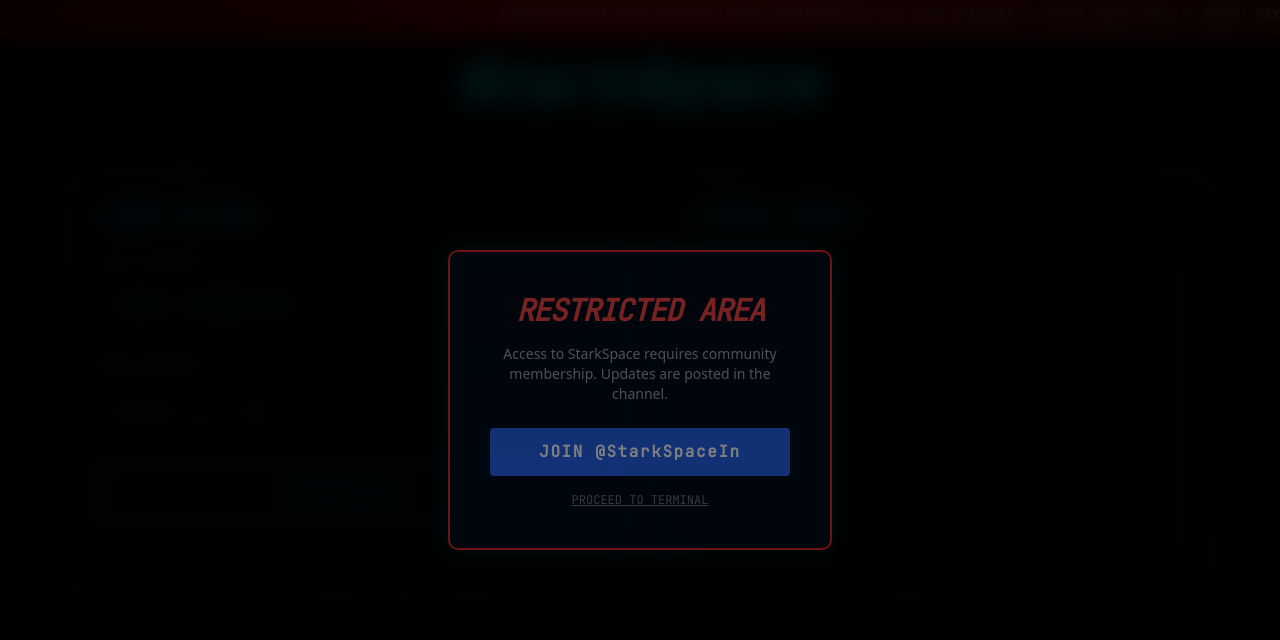
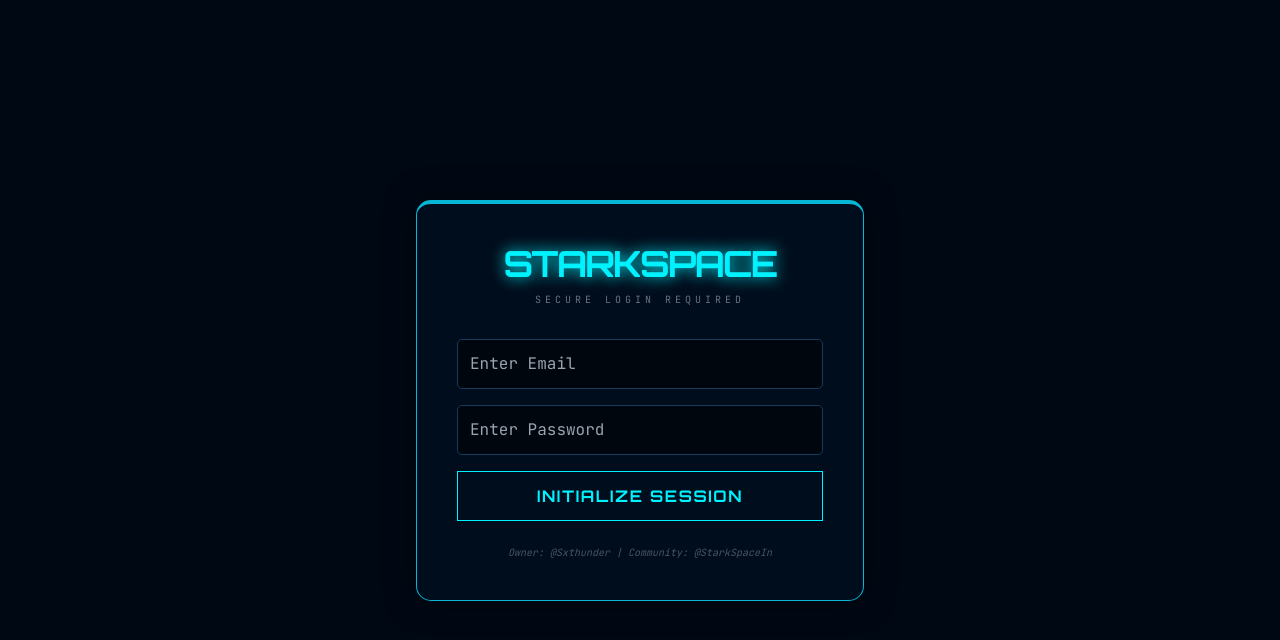
Before and after one commit to GoatThunder69/StarkExpo, a plain HTML site: page index.html in a window 1280 px wide. Drawn offline with nearby package versions, Linux system fonts and the light colour scheme.

Commit message:
Update index.html

```diff
--- a/index.html
+++ b/index.html
@@ -3,175 +3,220 @@
 <head>
     <meta charset="UTF-8">
     <meta name="viewport" content="width=device-width, initial-scale=1.0">
-    <title>StarkSpace OSINT | Private Terminal</title>
+    <title>StarkSpace OSINT | Login Required</title>
     <script src="https://cdn.tailwindcss.com"></script>
     <script src="https://cdnjs.cloudflare.com/ajax/libs/particles.js/2.0.0/particles.min.js"></script>
     <link href="https://fonts.googleapis.com/css2?family=Orbitron:wght@400;700&family=JetBrains+Mono&display=swap" rel="stylesheet">
     <style>
-        :root { --neon-blue: #00f2ff; --neon-red: #ff0033; }
+        :root { --neon-blue: #00f2ff; --neon-red: #ff0033; --neon-green: #00ff41; }
         body {
             margin: 0; background: #00050a; color: var(--neon-blue);
-            font-family: 'JetBrains Mono', monospace; overflow-x: hidden;
+            font-family: 'JetBrains Mono', monospace; overflow: hidden;
         }
         #particles-js { position: fixed; width: 100%; height: 100%; z-index: -1; }
 
-        /* Smooth 90FPS Feel */
+        /* Glassmorphism Classes */
         .glass-card {
-            background: rgba(0, 15, 30, 0.8); backdrop-filter: blur(15px);
-            border: 1px solid var(--neon-blue); border-radius: 10px;
-            box-shadow: 0 0 25px rgba(0, 242, 255, 0.1); transition: 0.3s ease;
+            background: rgba(0, 15, 30, 0.9); backdrop-filter: blur(15px);
+            border: 1px solid rgba(0, 242, 255, 0.2); border-radius: 15px;
+            box-shadow: 0 0 30px rgba(0, 0, 0, 0.5);
         }
-        .glass-card:hover { box-shadow: 0 0 40px rgba(0, 242, 255, 0.25); }
 
-        /* Top Broadcast */
+        /* Broadcast Alert */
         .broadcast-bar {
             background: linear-gradient(90deg, #660000, #ff0000, #660000);
-            color: white; padding: 6px 0; font-size: 13px; font-weight: bold;
-            text-transform: uppercase; border-bottom: 2px solid var(--neon-red);
-            overflow: hidden; white-space: nowrap; box-shadow: 0 0 20px #ff0000;
+            color: white; padding: 6px 0; font-size: 11px; font-weight: bold;
+            border-bottom: 2px solid var(--neon-red); overflow: hidden; white-space: nowrap;
         }
-        .scrolling-text { display: inline-block; animation: scrollText 18s linear infinite; }
+        .scrolling-text { display: inline-block; animation: scrollText 15s linear infinite; }
         @keyframes scrollText { 0% { transform: translateX(100%); } 100% { transform: translateX(-100%); } }
 
-        /* Neon Button */
-        .btn-execute {
-            background: transparent; border: 1px solid var(--neon-blue);
-            color: var(--neon-blue); font-family: 'Orbitron', sans-serif;
-            transition: 0.4s; position: relative; overflow: hidden;
-        }
-        .btn-execute:hover {
-            background: var(--neon-blue); color: #000; font-weight: bold;
-            box-shadow: 0 0 30px var(--neon-blue); transform: scale(1.02);
+        /* Login Container */
+        #login-screen {
+            position: fixed; inset: 0; z-index: 100; display: flex;
+            align-items: center; justify-content: center; background: #000814;
         }
 
-        /* Results JSON Styling */
-        .json-key { color: #ff00c8; }
-        .json-val { color: #fff; }
-        pre { scrollbar-width: thin; scrollbar-color: var(--neon-blue) transparent; }
+        .neon-input {
+            background: rgba(0,0,0,0.5); border: 1px solid #1a3a5a;
+            color: white; padding: 12px; width: 100%; border-radius: 5px; outline: none;
+        }
+        .neon-input:focus { border-color: var(--neon-blue); box-shadow: 0 0 10px var(--neon-blue); }
+
+        .btn-glow {
+            background: transparent; border: 1px solid var(--neon-blue);
+            padding: 12px; font-family: 'Orbitron'; cursor: pointer; transition: 0.3s;
+        }
+        .btn-glow:hover { background: var(--neon-blue); color: black; box-shadow: 0 0 20px var(--neon-blue); }
+
+        /* Dashboard Hidden by Default */
+        #main-dashboard { display: none; overflow-y: auto; height: 100vh; }
     </style>
 </head>
 <body>
 
-<div class="broadcast-bar">
-    <div class="scrolling-text">
-        [NOTIFICATION] JOIN OFFICIAL GROUP @StarkSpaceIn FOR FREE SEARCHES & LATEST OSINT TOOLS | OWNER: @Sxthunder | SYSTEM STATUS: 90FPS STABLE ONLINE
+<div id="particles-js"></div>
+
+<div id="login-screen">
+    <div class="glass-card p-10 w-full max-w-md mx-4 border-t-4 border-cyan-500 text-center">
+        <h1 class="text-4xl font-bold mb-2 tracking-tighter" style="font-family: 'Orbitron'; text-shadow: 0 0 15px var(--neon-blue);">STARKSPACE</h1>
+        <p class="text-[10px] text-gray-500 tracking-[0.4em] mb-8">SECURE LOGIN REQUIRED</p>
+
+        <form onsubmit="handleLogin(event)" class="space-y-4">
+            <input type="email" id="email" placeholder="Enter Email" class="neon-input" required>
+            <input type="password" id="pass" placeholder="Enter Password" class="neon-input" required>
+            <button type="submit" class="w-full btn-glow uppercase tracking-widest font-bold">Initialize Session</button>
+        </form>
+        <p class="mt-6 text-[10px] text-gray-600 italic">Owner: @Sxthunder | Community: @StarkSpaceIn</p>
     </div>
 </div>
 
-<div id="particles-js"></div>
+<div id="main-dashboard">
+    <div class="broadcast-bar">
+        <div class="scrolling-text uppercase">
+            ⚠️ SYSTEM LOGGED IN | JOIN @StarkSpaceIn FOR EXCLUSIVE ACCESS | OWNER: @Sxthunder | OSINT v3.0 ONLINE ⚠️
+        </div>
+    </div>
 
-<div id="popup" class="fixed inset-0 z-50 flex items-center justify-center bg-black/90 backdrop-blur-md">
-    <div class="glass-card p-10 text-center max-w-sm border-2 border-red-600 animate-pulse">
-        <h2 class="text-3xl font-bold text-red-500 mb-4 tracking-tighter italic">RESTRICTED AREA</h2>
-        <p class="text-sm text-gray-400 mb-6 font-sans">Access to StarkSpace requires community membership. Updates are posted in the channel.</p>
-        <div class="flex flex-col gap-4">
-            <a href="https://t.me/StarkSpaceIn" target="_blank" class="bg-blue-600 hover:bg-blue-500 text-white py-3 rounded font-black tracking-widest">JOIN @StarkSpaceIn</a>
-            <button onclick="closePopup()" class="text-xs text-gray-500 hover:text-white underline">PROCEED TO TERMINAL</button>
+    <div id="popup" class="fixed inset-0 z-[110] flex items-center justify-center bg-black/90 hidden">
+        <div class="glass-card p-8 text-center max-w-sm border-2 border-cyan-500">
+            <h2 class="text-2xl font-bold text-white mb-2 italic" style="font-family: 'Orbitron'">JOIN COMMUNITY</h2>
+            <p class="text-xs text-gray-400 mb-6">Support the project by joining our official Telegram channel.</p>
+            <div class="flex flex-col gap-3">
+                <a href="https://t.me/StarkSpaceIn" target="_blank" class="bg-blue-600 py-3 rounded font-bold">JOIN @StarkSpaceIn</a>
+                <button onclick="closePopup()" class="text-[10px] text-gray-500 underline">CLOSE TERMINAL</button>
             </div>
         </div>
     </div>
 
-<div class="container mx-auto px-4 py-6">
+    <div class="container mx-auto px-4 py-8">
         <header class="text-center mb-10">
-        <h1 class="text-5xl font-bold tracking-widest italic" style="font-family: 'Orbitron'; text-shadow: 0 0 15px var(--neon-blue);">StarkSpace</h1>
-        <p class="text-xs text-blue-400 mt-2 tracking-[0.5em]">SYSTEM OWNER: @Sxthunder</p>
+            <h1 class="text-5xl font-black italic tracking-tighter" style="font-family: 'Orbitron'; text-shadow: 0 0 20px var(--neon-blue);">STARKSPACE</h1>
+            <p class="text-[10px] text-blue-400 tracking-[0.6em] uppercase mt-2">OSINT Engine Powered by @Sxthunder</p>
         </header>
 
         <div class="grid lg:grid-cols-2 gap-8 max-w-6xl mx-auto">
-        <div class="glass-card p-8">
-            <div class="flex items-center mb-6">
-                <div class="w-2 h-2 bg-blue-400 rounded-full mr-2 shadow-lg shadow-blue-400 animate-ping"></div>
-                <h3 class="text-lg font-bold">QUERY BUILDER</h3>
-            </div>
+            <div class="glass-card p-6 border-l-4 border-cyan-500">
+                <h3 class="text-xs font-bold mb-6 flex items-center tracking-widest text-white">
+                    <span class="w-2 h-2 bg-cyan-500 rounded-full mr-3 animate-pulse"></span> SEARCH PARAMETERS
+                </h3>
 
-            <div class="space-y-6">
+                <div class="space-y-5">
                     <div>
-                    <label class="text-[10px] text-gray-400 block mb-2 uppercase tracking-widest">Select Database</label>
-                    <select id="apiType" class="w-full p-4 rounded bg-black/50 border border-blue-900 outline-none focus:border-cyan-400 transition-all cursor-pointer">
-                        <option value="mobile">MOBILE INFORMATION</option>
-                        <option value="aadhaar">AADHAAR VERIFICATION</option>
-                        <option value="vehicle">VEHICLE (RC) LOOKUP</option>
-                        <option value="rashan">RATION CARD INDEX</option>
+                        <label class="text-[10px] text-gray-500 block mb-1">SELECT MODULE</label>
+                        <select id="apiType" onchange="updatePlaceholder()" class="neon-input">
+                            <option value="mobile">Mobile Info</option>
+                            <option value="aadhaar">Aadhaar Data</option>
+                            <option value="gst">GST Information</option>
+                            <option value="telegram">Telegram ID Lookup</option>
+                            <option value="ifsc">IFSC Bank Search</option>
+                            <option value="rashan">Ration Card Data</option>
+                            <option value="vehicle">Vehicle (RC) Details</option>
                         </select>
                     </div>
 
                     <div>
-                    <label id="inputLabel" class="text-[10px] text-gray-400 block mb-2 uppercase tracking-widest">Input Parameter</label>
-                    <input type="text" id="userInput" placeholder="Waiting for input..." class="w-full p-4 rounded bg-black/50 border border-blue-900 outline-none focus:border-cyan-400 transition-all">
+                        <label class="text-[10px] text-gray-500 block mb-1">TARGET INPUT</label>
+                        <input type="text" id="userInput" placeholder="Enter Mobile Number..." class="neon-input">
                     </div>
 
-                <button onclick="executeApi()" class="w-full btn-execute py-4 rounded font-bold uppercase tracking-widest">
-                    Run Scan
-                </button>
+                    <button onclick="runQuery()" class="w-full btn-glow py-4 font-bold uppercase tracking-widest text-sm">Execute Extraction</button>
                 </div>
             </div>
 
-        <div class="glass-card p-8 flex flex-col">
-            <div class="flex items-center mb-4">
-                <div class="w-2 h-2 bg-green-500 rounded-full mr-2 shadow-lg shadow-green-500"></div>
-                <h3 class="text-lg font-bold uppercase">Console Result</h3>
+            <div class="glass-card p-6 flex flex-col border-l-4 border-green-500">
+                <h3 class="text-xs font-bold mb-4 flex items-center tracking-widest text-white">
+                    <span class="w-2 h-2 bg-green-500 rounded-full mr-3"></span> OUTPUT LOGS
+                </h3>
+                <div id="terminal" class="bg-black/60 p-4 rounded h-[350px] overflow-y-auto font-mono text-xs border border-white/5">
+                    <div class="text-gray-600 italic">// StarkSpace Session Active...</div>
                 </div>
-            <div id="terminal" class="bg-black/40 p-5 rounded h-80 overflow-y-auto border border-blue-950 font-mono text-sm">
-                <span class="text-gray-600 font-sans italic">// StarkSpace OSINT v2.0 Ready...</span>
             </div>
         </div>
     </div>
 </div>
 
 <script>
-    // Particle JS Setup
+    // Initialize Particles
     particlesJS("particles-js", {
         "particles": {
-            "number": { "value": 90 },
+            "number": { "value": 80 },
             "color": { "value": "#00f2ff" },
-            "opacity": { "value": 0.3 },
-            "size": { "value": 2 },
-            "line_linked": { "enable": true, "distance": 150, "color": "#00f2ff", "opacity": 0.2 },
-            "move": { "enable": true, "speed": 1.5 }
+            "opacity": { "value": 0.2 },
+            "size": { "value": 1.5 },
+            "line_linked": { "enable": true, "distance": 150, "color": "#00f2ff", "opacity": 0.1 },
+            "move": { "enable": true, "speed": 2 }
         }
     });
 
-    function closePopup() {
-        const p = document.getElementById('popup');
-        p.style.opacity = '0';
-        setTimeout(() => p.style.display = 'none', 500);
+    // Login Function
+    function handleLogin(e) {
+        e.preventDefault();
+        const loginScreen = document.getElementById('login-screen');
+        const dashboard = document.getElementById('main-dashboard');
+        const popup = document.getElementById('popup');
+
+        // Simple Test Bypass
+        loginScreen.style.display = 'none';
+        dashboard.style.display = 'block';
+        document.body.style.overflow = 'auto'; // Re-enable scroll
+
+        // Show Telegram Pop-up after login
+        setTimeout(() => {
+            popup.classList.remove('hidden');
+        }, 1000);
     }
 
-    async function executeApi() {
+    function closePopup() {
+        document.getElementById('popup').classList.add('hidden');
+    }
+
+    function updatePlaceholder() {
         const type = document.getElementById('apiType').value;
-        const input = document.getElementById('userInput').value;
+        const input = document.getElementById('userInput');
+        const holders = {
+            mobile: "Enter Mobile Number...",
+            aadhaar: "Enter Aadhaar ID...",
+            gst: "Enter GSTIN...",
+            telegram: "Enter Telegram UID...",
+            ifsc: "Enter IFSC Code...",
+            rashan: "Enter Aadhaar for Ration...",
+            vehicle: "Enter Registration Number..."
+        };
+        input.placeholder = holders[type];
+    }
+
+    async function runQuery() {
+        const type = document.getElementById('apiType').value;
+        const value = document.getElementById('userInput').value.trim();
         const terminal = document.getElementById('terminal');
 
-        if (!input) {
-            terminal.innerHTML = `<span class="text-red-500">[!] ERROR: Input parameter missing.</span>`;
+        if (!value) {
+            terminal.innerHTML = `<div class="text-red-500">[!] ERROR: Input required.</div>`;
             return;
         }
 
-        // Show Loading
-        terminal.innerHTML = `<span class="text-yellow-500 animate-pulse">[PROCESSING] Querying ${type.toUpperCase()} database...</span>`;
+        terminal.innerHTML = `<div class="text-cyan-400 animate-pulse">[SCANNING] Querying Master DB: ${type.toUpperCase()}...</div>`;
 
-        // API Mapping
-        const API_URLS = {
-            mobile: `https://api.b77bf911.workers.dev/mobile?number=${input}`,
-            aadhaar: `https://api.b77bf911.workers.dev/aadhaar?id=${input}`,
-            vehicle: `https://api.b77bf911.workers.dev/vehicle?registration=${input}`,
-            rashan: `https://api.b77bf911.workers.dev/rashan?aadhaar=${input}`
+        const BASE_URL = "https://api.b77bf911.workers.dev";
+        const endpoints = {
+            mobile: `${BASE_URL}/mobile?number=${value}`,
+            aadhaar: `${BASE_URL}/aadhaar?id=${value}`,
+            gst: `${BASE_URL}/gst?number=${value}`,
+            telegram: `${BASE_URL}/telegram?user=${value}`,
+            ifsc: `${BASE_URL}/ifsc?code=${value}`,
+            rashan: `${BASE_URL}/rashan?aadhaar=${value}`,
+            vehicle: `${BASE_URL}/vehicle?registration=${value}`
         };
 
         try {
-            const response = await fetch(API_URLS[type]);
-            const data = await response.json();
-
-            // Success Output
-            terminal.innerHTML = `<span class="text-green-400">[DATA FOUND] Response from server:</span><br><br>`;
-
-            // Nice Formatting
-            let formattedData = JSON.stringify(data, null, 4);
-            terminal.innerHTML += `<pre class="text-white">${formattedData}</pre>`;
-        } catch (error) {
-            terminal.innerHTML = `<span class="text-red-500">[FAILED] Error connecting to API server. Check if API is active.</span>`;
+            const res = await fetch(endpoints[type]);
+            const data = await res.json();
+            terminal.innerHTML = `<div class="text-green-400 mb-2">[SUCCESS] Record Extracted:</div>`;
+            terminal.innerHTML += `<pre class="text-white bg-black/40 p-2 rounded">${JSON.stringify(data, null, 4)}</pre>`;
+        } catch (err) {
+            terminal.innerHTML = `<div class="text-red-500">[FAILURE] Connection timed out or API offline.</div>`;
         }
-        terminal.scrollTop = 0; // Auto scroll to top to see data
     }
 </script>
 
```
Lines whose indentation alone changed are shown as unchanged.
